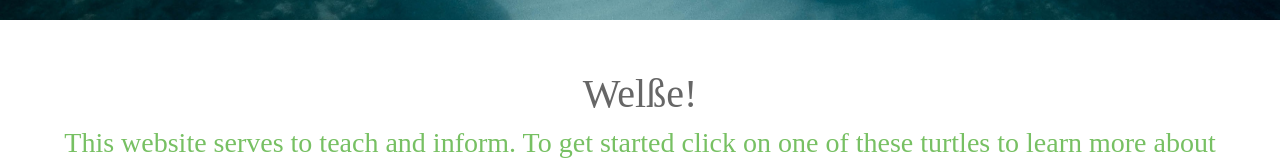
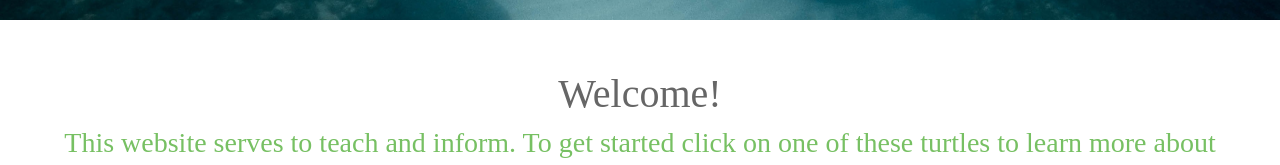
Before and after one commit to francispollock/Turtles-Design-Project, a plain HTML site: page index.html in a window 1280 px wide. Shown: the part 480-645 px from the top of the page. Drawn offline with nearby package versions, Linux system fonts and the light colour scheme; a small style sheet from the web is missing; a web font is replaced by a local one.

Commit message:
Add files via upload

```diff
--- a/index.html
+++ b/index.html
@@ -33,7 +33,7 @@
         <div class="titlediv">
             <!--The title and small paragraph-->
 
-            <h1>Welße!</h1>
+            <h1>Welcome!</h1>
             <h3>This website serves to teach and inform. To get started click on one of these turtles to learn more about the various turtle species.</h3>
         </div>
 
```
